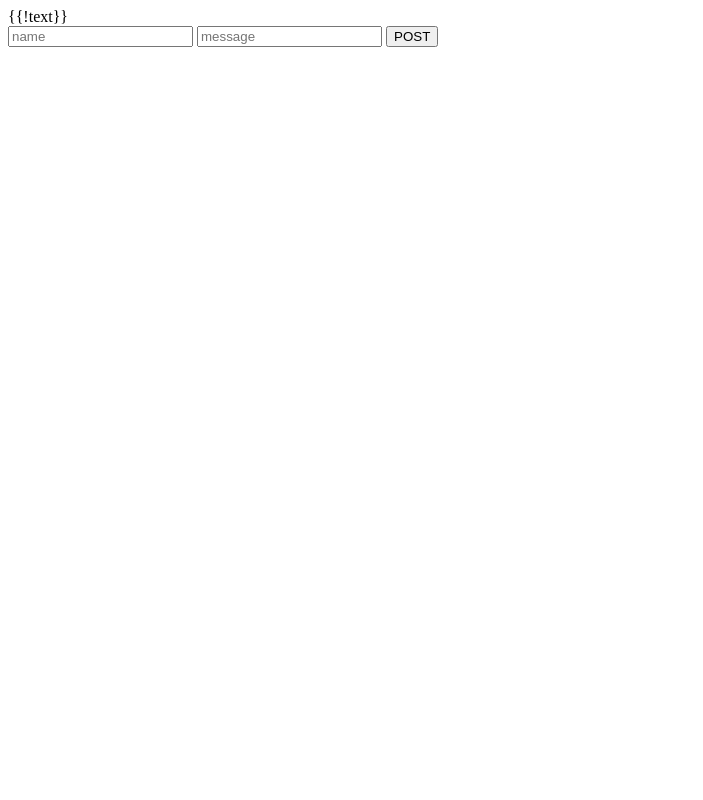
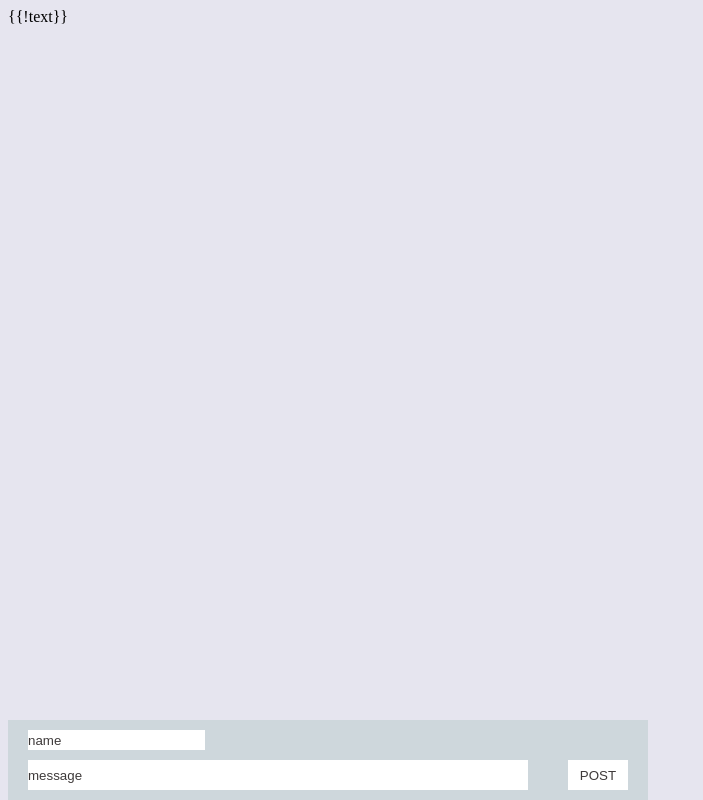
Before and after one commit to yuma203/project, a plain HTML site: page index.html in a window 1280 px wide. Shown: the whole page, without its empty margins (0-703 px from the left). Drawn offline with Linux system fonts and the light colour scheme.

Commit message:
送信部分のcssを整える＆pythonにcss,jsを読み込ませる

```diff
--- /dev/null
+++ b/css/style.scss
@@ -0,0 +1,69 @@
+$base-color :#e6e5ef;
+$accent-color :#3e3a3a;
+$sub-color :#ced7dc;
+
+html {
+    background-color: $base-color;
+}
+
+.wrapper {
+    position: relative;
+}
+
+::placeholder {
+    text-align: left;
+    color: $accent-color;
+}
+
+.clearfix::after {
+    content: "";
+    display: block;
+    clear: both;
+}
+
+#postArea {
+    position: absolute;
+    bottom: 0;
+    background-color: $sub-color;
+    height: 80px;
+    width: 640px;
+    position: fixed;
+
+    ul {
+        margin: 0;
+        padding: 0;
+    }
+
+    #form {
+        margin-left: 20px;
+        float: left;
+    }
+
+    input {
+        background-color: #fff;
+        border: solid 0;
+    }
+
+    #name {
+        height: 20px;
+        margin-top: 10px;
+        padding: 0;
+    }
+
+    #message {
+        width: 500px;
+        height: 30px;
+        padding: 0;
+        margin-top: 10px;
+    }
+
+    #post {
+        float: left;
+        height: 30px;
+        width: 60px;
+        padding: 0;
+        margin-top: 40px;
+        margin-left: 40px;
+        color: $accent-color;
+    }
+}
--- a/index.html
+++ b/index.html
@@ -3,21 +3,33 @@
 
 <head>
     <meta charset="UTF-8">
-    <link rel="stylesheet" href="css/style.css">
+    <link rel="stylesheet" href="css/style.css" type="text/css">
     <meta name="viewport" content="width=device-width, initial-scale=1.0">
     <title>Bulletin board</title>
 </head>
 
 <body>
-    {{!text}}
+    <div class="wrapper">
+        {{!text}}
 
-    <form method="post" action="/bulletin">
-        <input type="text" name="name" placeholder="name">
-        <input type="text" name="message" placeholder="message">
-        <input type="submit" value="POST">
-    </form>
-    <br>
-    <script type="text/javascript" src="js/app.js"></script>
+        <div id="postArea">
+            <form method="post" action="/bulletin">
+                <div class="clearfix">
+                    <div id="form">
+                        <ul>
+                            <input type="text" id="name" name="name" placeholder="name">
+                        </ul>
+                        <ul>
+                            <input type="text" id="message" name="message" placeholder="message">
+                        </ul>
+                    </div>
+                    <input type="submit" id="post" value="POST">
+                </div>
+            </form>
+        </div>
+        <br>
+        <script type="text/javascript" src="js/app.js"></script>
+    </div>
 </body>
 
 </html>
```
Also changed, not shown: css/style.css, sample.txt, 2 other files.
